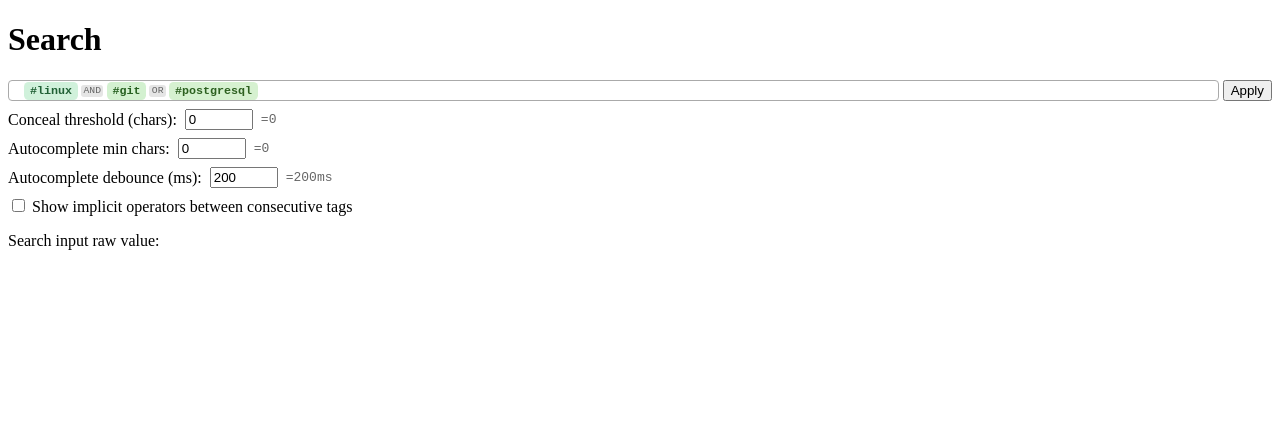
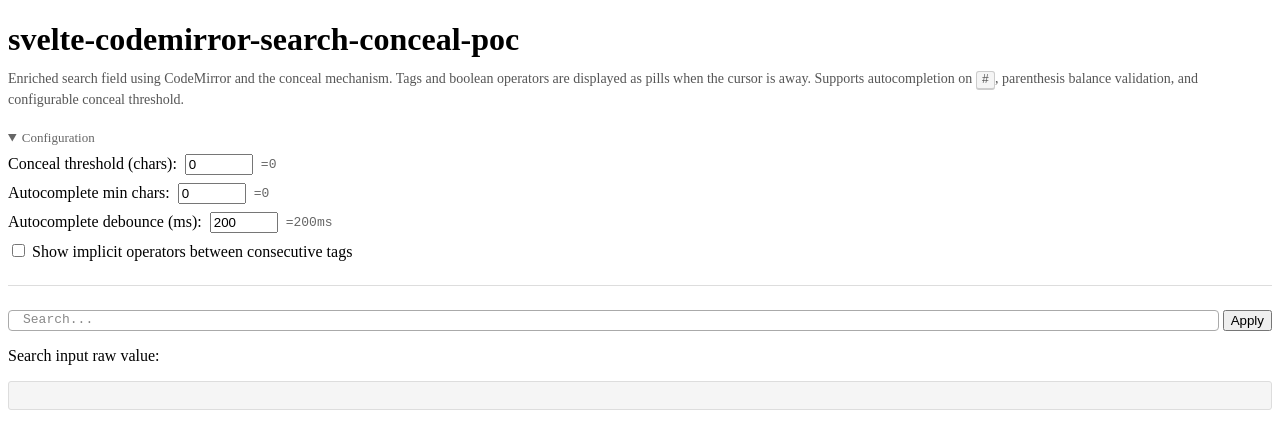
Before and after one commit to stephane-klein/svelte-codemirror-search-conceal-poc, a SvelteKit app: page / in a window 1280 px wide. Shown: the top 448 px of the page. Built offline with nearby package versions, Linux system fonts and the light colour scheme.

Commit message:
Improve page content

```diff
--- a/src/routes/+page.svelte
+++ b/src/routes/+page.svelte
@@ -55,7 +55,7 @@
     if (!container) return;
 
     view = new EditorView({
-      doc: '#linux and #git or #postgresql',
+      doc: '',
       extensions: [
         singleLine,
         updateListener,
@@ -164,24 +164,16 @@
   });
 </script>
 
-<h1>Search</h1>
+<h1>svelte-codemirror-search-conceal-poc</h1>
 
-<div class="search-row">
-  <div class="editor-wrapper" bind:this={container}></div>
-  <button onclick={() => showParensError = true}>Apply</button>
-</div>
+<p class="subtitle">
+  Enriched search field using CodeMirror and the conceal mechanism. Tags and boolean
+  operators are displayed as pills when the cursor is away. Supports autocompletion
+  on <kbd>#</kbd>, parenthesis balance validation, and configurable conceal threshold.
+</p>
 
-{#if operatorError}
-  <p class="error-msg">Consecutive boolean operators detected</p>
-{/if}
-
-{#if parensError && (parensError.type === 'unmatched_close' || showParensError)}
-  <p class="error-msg">
-    {parensError.type === 'unmatched_close'
-      ? 'Unmatched closing parenthesis'
-      : 'Unclosed opening parenthesis'}
-  </p>
-{/if}
+<details open>
+  <summary>Configuration</summary>
 
   <div class="config-row">
     <label for="threshold">Conceal threshold (chars):</label>
@@ -215,8 +207,29 @@
       <label><input type="radio" bind:group={implicitOperator} value="or" /> or</label>
     </div>
   {/if}
+</details>
 
-<p>Search input raw value: {rawContent}</p>
+<hr />
+
+<div class="search-row">
+  <div class="editor-wrapper" bind:this={container}></div>
+  <button onclick={() => showParensError = true}>Apply</button>
+</div>
+
+{#if operatorError}
+  <p class="error-msg">Consecutive boolean operators detected</p>
+{/if}
+
+{#if parensError && (parensError.type === 'unmatched_close' || showParensError)}
+  <p class="error-msg">
+    {parensError.type === 'unmatched_close'
+      ? 'Unmatched closing parenthesis'
+      : 'Unclosed opening parenthesis'}
+  </p>
+{/if}
+
+<p>Search input raw value:</p>
+<pre class="raw-value">{rawContent || '\u00A0'}</pre>
 
 <style>
   .search-row {
@@ -234,6 +247,40 @@
 
   .editor-wrapper:focus-within {
     border-color: #66f;
+  }
+
+  hr {
+    border: none;
+    border-top: 1px solid #ddd;
+    margin: 24px 0;
+  }
+
+  details {
+    margin-bottom: 0;
+  }
+
+  summary {
+    cursor: pointer;
+    font-size: 13px;
+    color: #666;
+    margin-bottom: 8px;
+  }
+
+  .subtitle {
+    font-size: 14px;
+    color: #555;
+    line-height: 1.5;
+    margin: -12px 0 20px;
+  }
+
+  .subtitle kbd {
+    font-family: ui-monospace, monospace;
+    font-size: 12px;
+    padding: 1px 5px;
+    border: 1px solid #ccc;
+    border-bottom-width: 2px;
+    border-radius: 3px;
+    background: #f5f5f5;
   }
 
   .config-row {
@@ -257,4 +304,17 @@
     font-size: 13px;
     margin: 4px 0 0;
   }
+
+  .raw-value {
+    font-family: ui-monospace, 'Cascadia Code', monospace;
+    font-size: 13px;
+    background: #f5f5f5;
+    border: 1px solid #ddd;
+    border-radius: 3px;
+    padding: 6px 8px;
+    margin: 0;
+    white-space: pre-wrap;
+    word-break: break-all;
+    color: #333;
+  }
 </style>
```
Lines whose indentation alone changed are shown as unchanged.
